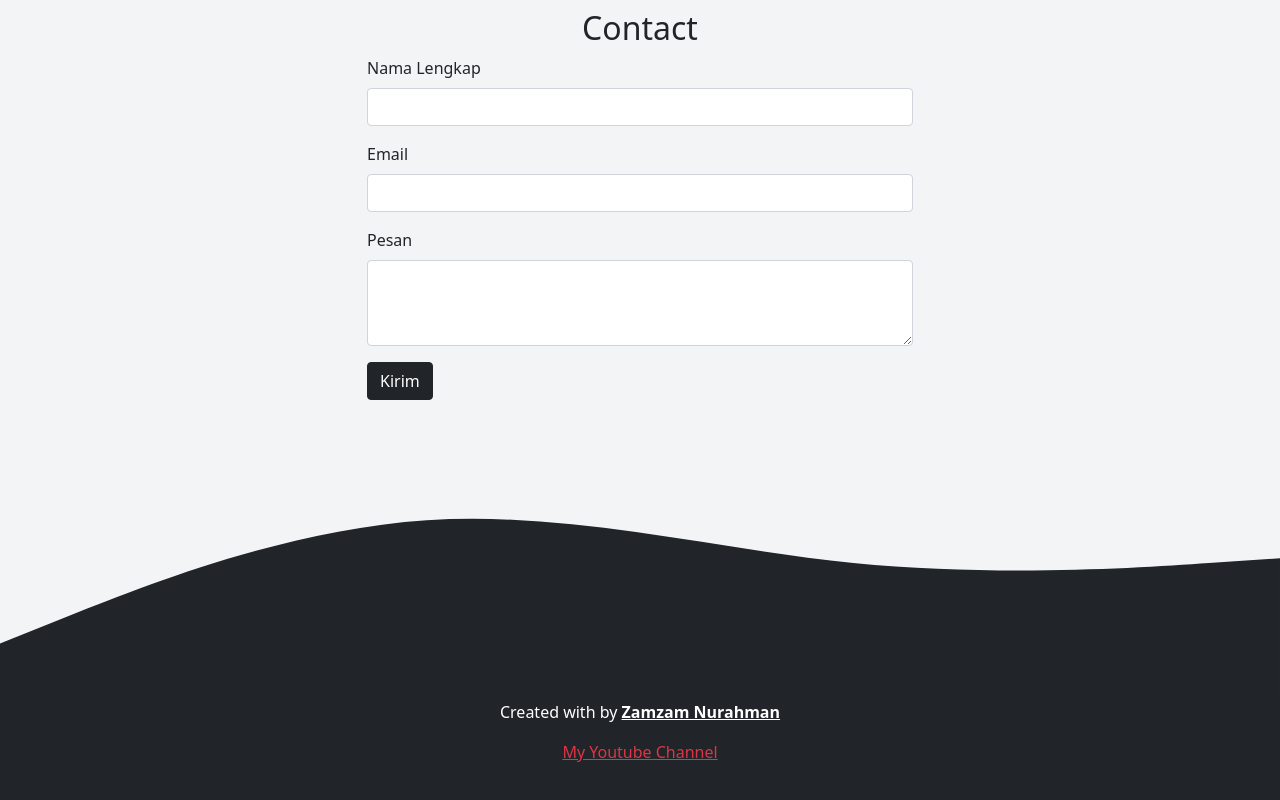
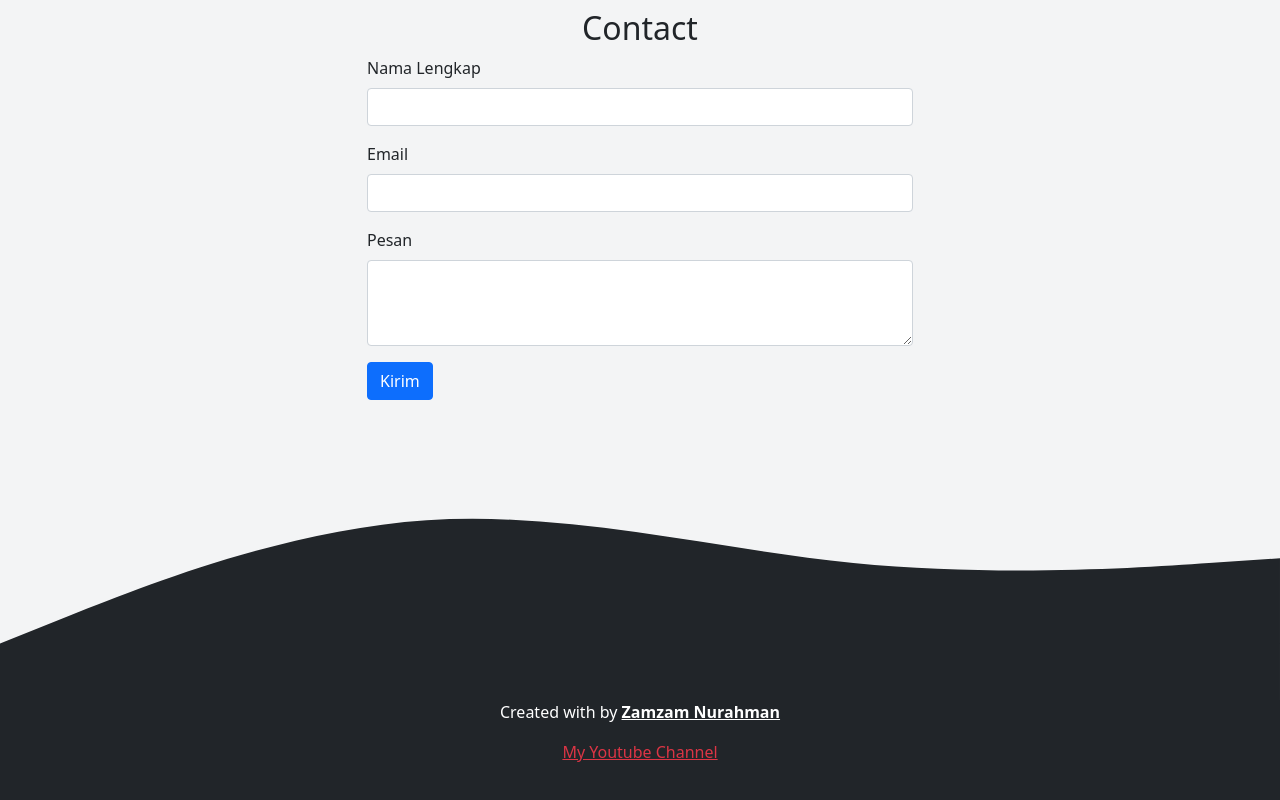
Before and after one commit to Zamznr/Zamznr.github.io, a plain HTML site: page index.html in a window 1280 px wide. Shown: the part 2652-3452 px from the top of the page. Drawn offline with nearby package versions, Linux system fonts and the light colour scheme.

Commit message:
mengubah warna tombol

```diff
--- a/index.html
+++ b/index.html
@@ -185,7 +185,7 @@
                 <label for="pesan" class="form-label">Pesan</label>
                 <textarea class="form-control" id="pesan" rows="3" name="pesan"></textarea>
               </div>
-              <button type="submit" class="btn btn-dark btn-kirim">Kirim</button>
+              <button type="submit" class="btn btn-primary btn-kirim">Kirim</button>
 
               <button class="btn btn-warning btn-loading d-none" type="button" disabled>
                 <span class="spinner-border spinner-border-sm" role="status" aria-hidden="true"></span>
```
